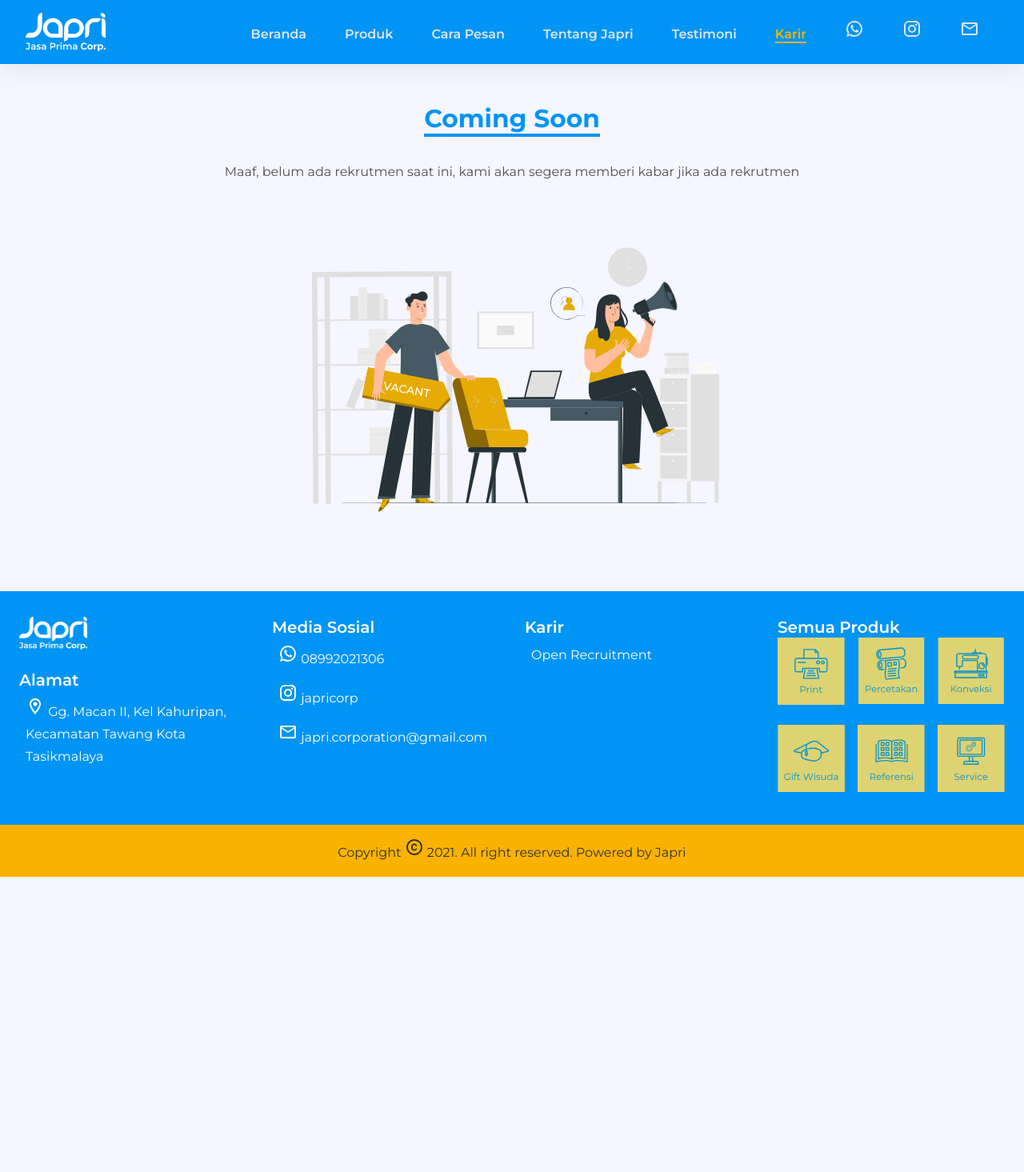
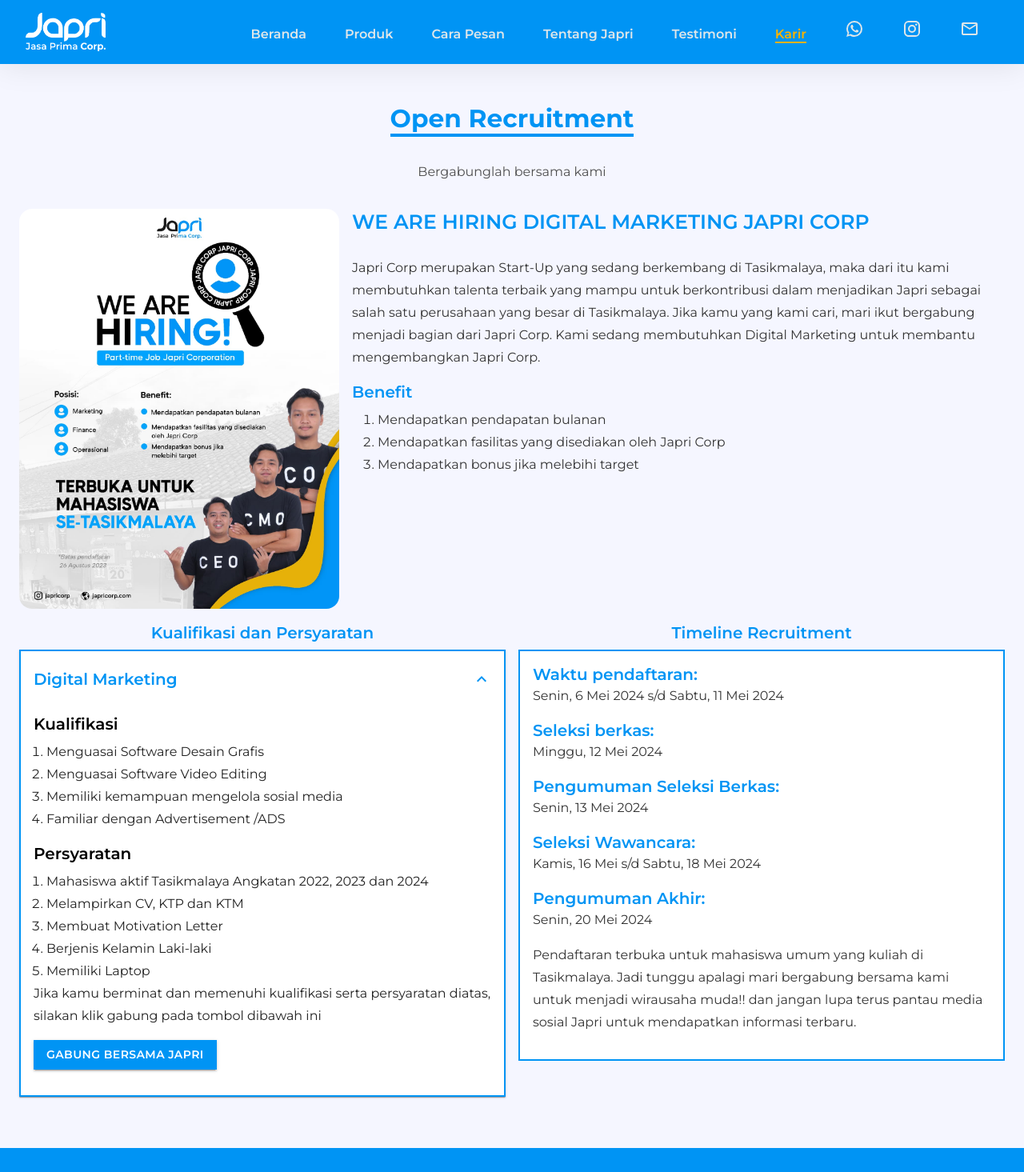
Before and after one commit to aridarsan/japri-corp, a React (Create React App) app: page /karir in a window 1280 px wide. Shown: the top 1465 px of the page at 80% size. Before the commit the page ends 1096 px from the top, so only its background shows below. Built offline with nearby package versions, Linux system fonts and the light colour scheme; what react-swipeable-views-utils would draw is missing.

Commit message:
Feat: Edit Minor and Add Oprec DMD

```diff
--- a/src/App.js
+++ b/src/App.js
@@ -9,9 +9,9 @@
 import GaleriPel from './Pages/GaleriPel';
 import TestiContextApi from './Pages/TestiContextApi';
 import Footer from './Components/Footer';
-// import Karir from "./Components/Karir";
+import Karir from "./Components/Karir";
 // import Cro from "./Components/Cro"
-import ComingSoon from './Components/ComingSoon';
+// import ComingSoon from './Components/ComingSoon';
 import CaraPesan from './Components/CaraPesan';
 import NotFound from './Components/NotFound';
 import ScrollToTop from './Components/ScrollToTop';
@@ -63,8 +63,8 @@
           </Route>
 
           <Route path='/karir'>
-            <ComingSoon />
-            {/* <Cro/> */}
+            {/* <ComingSoon /> */}
+            <Karir/>
           </Route>
 
           <Route path='*'>
--- a/src/Components/CaraPesan.js
+++ b/src/Components/CaraPesan.js
@@ -12,6 +12,7 @@
 import Paper from '@material-ui/core/Paper';
 import InsertDriveFileIcon from '@material-ui/icons/InsertDriveFile';
 import { Grid, Container } from '@material-ui/core';
+
 
 const useStyles = makeStyles((theme) => ({
   paper: {
--- a/src/Components/Direksi.js
+++ b/src/Components/Direksi.js
@@ -10,15 +10,16 @@
 import InstagramIcon from '@material-ui/icons/Instagram';
 import MailOutlineIcon from '@material-ui/icons/MailOutline';
 import LanguageIcon from '@material-ui/icons/Language';
+
 import wanda from '../Images/direksi/roni.png';
-// import ahmad from '../Images/direksi/ahmad.png';
+import ari from '../Images/direksi/ari.png';
+import reza from '../Images/direksi/reza.png';
 // import roni from '../Images/direksi/roni.png';
-import reza from '../Images/direksi/reza.png';
 // import ade from '../Images/direksi/ade.png';
-import ari from '../Images/direksi/ari.png';
+// import wanda from '../Images/direksi/roni.png';
 // import alam from '../Images/direksi/alam.png';
 import widi from '../Images/direksi/widi.png';
-import zacky from '../Images/direksi/zacky.png';
+// import zacky from '../Images/direksi/zacky.png';
 // import asikin from '../Images/direksi/asikin.png';
 
 const tim = [
@@ -39,6 +40,15 @@
     instagram: 'https://www.instagram.com/rezamaulard/',
     email: 'mailto:rezamaulana1327.rm@gmail.com',
     web: '',
+  },
+  {
+    nama: 'Ari Darsan',
+    jabatan: 'Web Developer',
+    foto: ari,
+    whatsapp: 'https://wa.me/6281222288153',
+    instagram: 'https://www.instagram.com/ari_darsan/',
+    email: 'mailto:aridarsan09@gmail.com',
+    web: 'https://aridarsan.netlify.app',
   },
   // {
   //   nama: 'Roni Iskandar',
@@ -67,15 +77,6 @@
   //   email: 'mailto:@gmail.com',
   //   web: '',
   // },
-  {
-    nama: 'Ari Darsan',
-    jabatan: 'Web Developer',
-    foto: ari,
-    whatsapp: 'https://wa.me/6281222288153',
-    instagram: 'https://www.instagram.com/ari_darsan/',
-    email: 'mailto:aridarsan09@gmail.com',
-    web: 'https://aridarsan.netlify.app',
-  },
   // {
   //   nama: 'Rizky M. Asikin',
   //   jabatan: 'General Manager',
@@ -103,15 +104,15 @@
     email: 'mailto:hatmokowidhi@hotmail.com',
     web: '',
   },
-  {
-    nama: 'Zacky Ahmad N',
-    jabatan: 'Manager Operasional',
-    foto: zacky,
-    whatsapp: 'https://wa.me/6287881574771',
-    instagram: 'https://www.instagram.com/',
-    email: 'mailto:zackynopal40@gmail.com',
-    web: '',
-  },
+  // {
+  //   nama: 'Zacky Ahmad N',
+  //   jabatan: 'Manager Operasional',
+  //   foto: zacky,
+  //   whatsapp: 'https://wa.me/6287881574771',
+  //   instagram: 'https://www.instagram.com/',
+  //   email: 'mailto:zackynopal40@gmail.com',
+  //   web: '',
+  // },
 ];
 
 const Direksi = () => {
--- a/src/Components/Karir.js
+++ b/src/Components/Karir.js
@@ -10,81 +10,81 @@
 // import oprec from "../Images/cro 22.jpg";
 import ops from "../Images/op1.jpeg";
 import ExpandMoreIcon from "@material-ui/icons/ExpandMore";
-// import Timeline from "./Timeline";
 
 const Detail = [
   {
     panel: "panel1",
     aria: "panel1bh-content",
     id: "panel1bh-header",
-    tanya: "Marketing",
+    tanya: "Digital Marketing",
     jawab: [
       {
         nama1: "Kualifikasi",
         Kualifikasi: [
-          "Dapat bekerja sama secara tim maupun individu",
-          "Mempunyai Basic Marketing & Konten Kreator",
-          "Memiliki kemampuan analisa data, negosiasi dan strategi marketing yang baik",
-          "Memiliki kemampuan manajemen waktu dan public speaking yang baik",
-          "Aktif di media sosial",
+          "Menguasai Software Desain Grafis",
+          "Menguasai Software Video Editing",
+          "Memiliki kemampuan mengelola sosial media",
+          "Familiar dengan Advertisement /ADS",
         ],
         nama2: "Persyaratan",
         Persyaratan: [
-          "Mahasiswa aktif Tasikmalaya Angkatan 2021 & 2022",
-          "Melampirkan CV, KTP & KTM",
-          "Laki-laki",
+          "Mahasiswa aktif Tasikmalaya Angkatan 2022, 2023 dan 2024",
+          "Melampirkan CV, KTP dan KTM",
+          "Membuat Motivation Letter",
+          "Berjenis Kelamin Laki-laki",
+          "Memiliki Laptop",
         ],
       },
     ],
   },
-  {
-    panel: "panel2",
-    aria: "panel2bh-content",
-    id: "panel2bh-header",
-    tanya: "Operasional",
-    jawab: [
-      {
-        nama1: "Kualifikasi",
-        Kualifikasi: [
-          "Menguasai Microsoft office",
-          "Menguasai salah satu aplikasi design grafis (menjadi nilai tambah)",
-          "Mempunyai Sim C",
-          "Dapat bekerja sama secara tim maupun individu",
-          "Sigap, cekatan dan siap dalam menghadapi situasi yang mendadak",
-        ],
-        nama2: "Persyaratan",
-        Persyaratan: [
-          "Mahasiswa aktif Tasikmalaya Angkatan 2022 & 2023",
-          "Melampirkan CV, KTP & KTM, SIM C",
-          "Laki-laki",
-        ],
-      },
-    ],
-  },
-  {
-    panel: "panel3",
-    aria: "panel3bh-content",
-    id: "panel3bh-header",
-    tanya: "Finance",
-    jawab: [
-      {
-        nama1: "Kualifikasi",
-        Kualifikasi: [
-          "Mengerti laporan keuangan",
-          "Paham dan mahir akuntansi",
-          "Mahir Microsoft excel",
-          "Teliti dan bertanggungjawab",
-        ],
-        nama2: "Persyaratan",
-        Persyaratan: [
-          "Mahasiswa aktif Tasikmalaya Angkatan 2021, 2022 & 2023",
-          "Melampirkan CV, KTP & KTM",
-          "Melampirkan Motivation Letter",
-          "Laki-laki",
-        ],
-      },
-    ],
-  },
+  // {
+  //   panel: "panel2",
+  //   aria: "panel2bh-content",
+  //   id: "panel2bh-header",
+  //   tanya: "Operasional",
+  //   jawab: [
+  //     {
+  //       nama1: "Kualifikasi",
+  //       Kualifikasi: [
+  //         "Menguasai Microsoft office",
+  //         "Menguasai salah satu aplikasi design grafis (menjadi nilai tambah)",
+  //         "Mempunyai Sim C",
+  //         "Dapat bekerja sama secara tim maupun individu",
+  //         "Sigap, cekatan dan siap dalam menghadapi situasi yang mendadak",
+  //       ],
+  //       nama2: "Persyaratan",
+  //       Persyaratan: [
+  //         "Mahasiswa aktif Tasikmalaya Angkatan 2022 & 2023",
+  //         "Melampirkan CV, KTP & KTM, SIM C",
+  //         "Laki-laki",
+  //       ],
+  //     },
+  //   ],
+  // },
+  // {
+  //   panel: "panel3",
+  //   aria: "panel3bh-content",
+  //   id: "panel3bh-header",
+  //   tanya: "Finance",
+  //   jawab: [
+  //     {
+  //       nama1: "Kualifikasi",
+  //       Kualifikasi: [
+  //         "Mengerti laporan keuangan",
+  //         "Paham dan mahir akuntansi",
+  //         "Mahir Microsoft excel",
+  //         "Teliti dan bertanggungjawab",
+  //       ],
+  //       nama2: "Persyaratan",
+  //       Persyaratan: [
+  //         "Mahasiswa aktif Tasikmalaya Angkatan 2021, 2022 & 2023",
+  //         "Melampirkan CV, KTP & KTM",
+  //         "Melampirkan Motivation Letter",
+  //         "Laki-laki",
+  //       ],
+  //     },
+  //   ],
+  // },
 ];
 
 const Karier = () => {
@@ -118,7 +118,7 @@
           </Grid>
 
           <Grid item xs={12} sm={6} lg={8}>
-            <h4>WE ARE HIRING PART-TIME JOB JAPRI CORP</h4>
+            <h4>WE ARE HIRING DIGITAL MARKETING JAPRI CORP</h4>
             <br />
 
             <p>
@@ -126,21 +126,16 @@
               Tasikmalaya, maka dari itu kami membutuhkan talenta terbaik yang
               mampu untuk berkontribusi dalam menjadikan Japri sebagai salah
               satu perusahaan yang besar di Tasikmalaya. Jika kamu yang kami
-              cari, mari ikut bergabung menjadi bagian dari Japri Corp. Berikut
-              posisi part-time job yang sedang kami butuhkan
+              cari, mari ikut bergabung menjadi bagian dari Japri Corp. Kami
+              sedang membutuhkan Digital Marketing untuk membantu mengembangkan
+              Japri Corp.
             </p>
-            <ul>
-              <li>Marketing</li>
-              <li>Operasional</li>
-              <li>Finance</li>
-            </ul>
             <h5 style={{ marginBottom: "0.5rem" }}> Benefit</h5>
             <ol>
               <li>Mendapatkan pendapatan bulanan</li>
-              <li>Mendapatkan fasilitas yang disediakan oleh japricorp</li>
+              <li>Mendapatkan fasilitas yang disediakan oleh Japri Corp</li>
               <li>Mendapatkan bonus jika melebihi target</li>
             </ol>
-
           </Grid>
         </Grid>
 
@@ -240,7 +235,7 @@
                           </p>
 
                           <a
-                          href="https://bit.ly/parttime-japri2023"
+                            href="https://bit.ly/OprecDMD"
                             target="_blank"
                             rel="noopener noreferrer"
                           >
@@ -275,43 +270,36 @@
               {" "}
               Timeline Recruitment
             </h5>
-            {/* <Timeline/> */}
 
             <Grid
               style={{
                 padding: "1rem",
                 border: "2px solid #0094F4",
+                backgroundColor: "#FFFFFF",
               }}
             >
               <h5>Waktu pendaftaran:</h5>
-              <p>Senin, 21 Agustus 2023 s/d Sabtu, 26 Agustus 2023</p>
+              <p>Senin, 6 Mei 2024 s/d Sabtu, 11 Mei 2024</p>
 
               <h5> Seleksi berkas:</h5>
-              <p>Minggu-Selasa, 3-5 September 2023</p>
+              <p>Minggu, 12 Mei 2024</p>
 
               <h5> Pengumuman Seleksi Berkas:</h5>
-              <p>Rabu, 6 September 2023</p>
-
-              <h5> Test Kepribadian</h5>
-              <p>Jumat, 8 September 2023</p>
-
-              <h5> Pengumuman Test Kepribadian:</h5>
-              <p>Minggu, 10 September 2023</p>
+              <p>Senin, 13 Mei 2024</p>
 
               <h5> Seleksi Wawancara:</h5>
-              <p>Senin & Selasa, 11-12 September 2023</p>
+              <p>Kamis, 16 Mei s/d Sabtu, 18 Mei 2024</p>
 
               <h5> Pengumuman Akhir:</h5>
-              <p>Kamis, 14 September 2023</p>
+              <p>Senin, 20 Mei 2024</p>
 
               <p>
                 Pendaftaran terbuka untuk mahasiswa umum yang kuliah di
-              Tasikmalaya. Jadi tunggu apalagi mari bergabung bersama kami untuk
-              menjadi wirausaha muda!! dan jangan lupa terus pantau media sosial
-              Japri untuk mendapatkan informasi terbaru.
+                Tasikmalaya. Jadi tunggu apalagi mari bergabung bersama kami
+                untuk menjadi wirausaha muda!! dan jangan lupa terus pantau
+                media sosial Japri untuk mendapatkan informasi terbaru.
               </p>
             </Grid>
-
           </Grid>
         </Grid>
       </Container>
--- a/src/Components/Prestasi.js
+++ b/src/Components/Prestasi.js
@@ -66,7 +66,7 @@
                 style={{ marginBottom: '1rem' }}
               />
               <h5>{item.peringkat}</h5>
-              <h6>{item.nama}</h6>
+              <p>{item.nama}</p>
               <p>
                 <LocationOnOutlined /> {item.di}
               </p>
```
Also changed, not shown: src/Components/NavBar/CollapseMenu.js (+30 -38 lines). Lines whose indentation alone changed are shown as unchanged.
